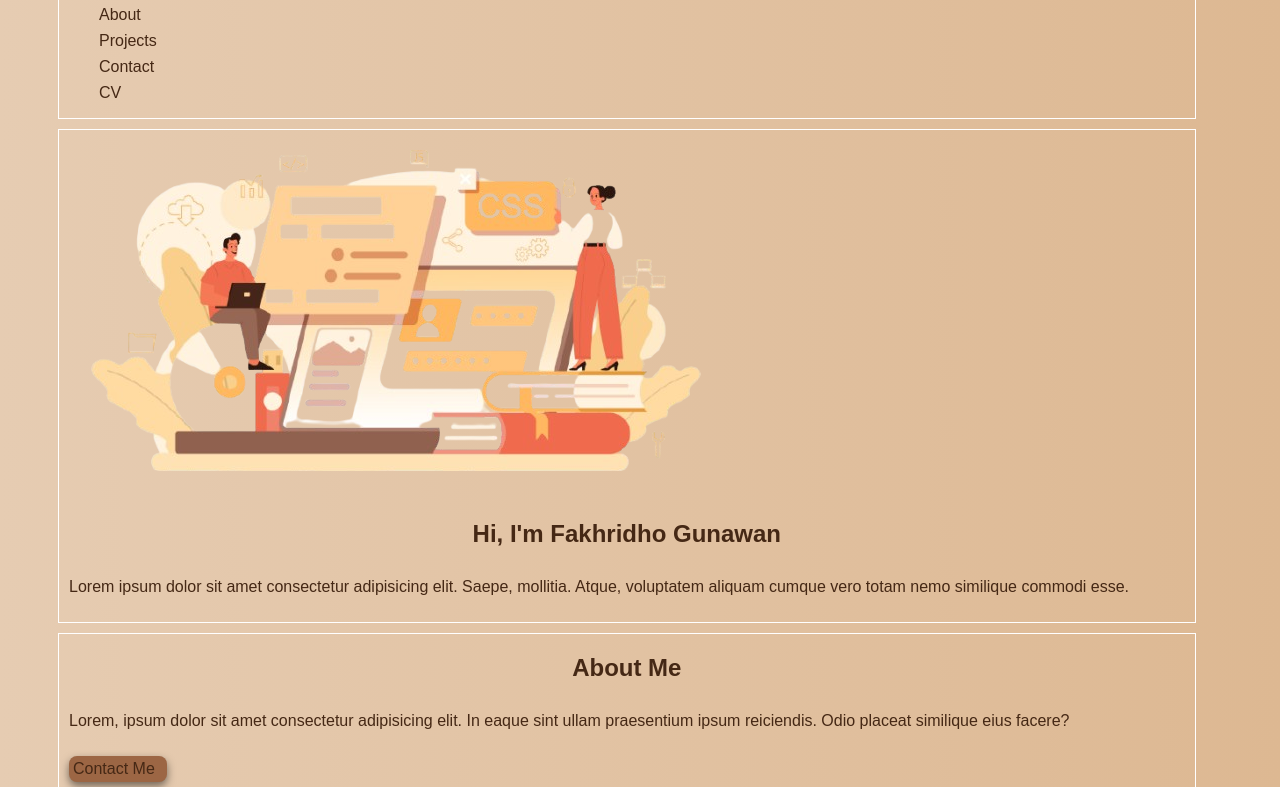
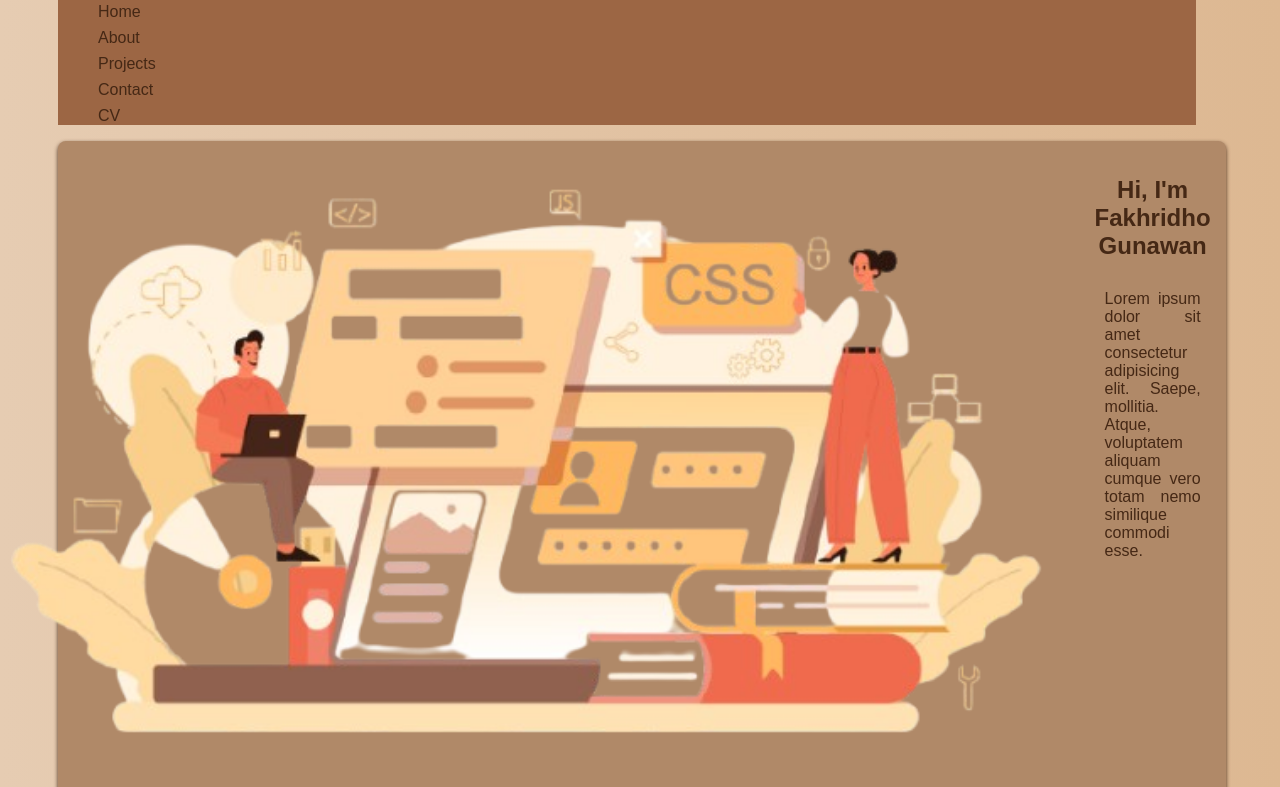
Before and after one commit to Revou-FSSE-Oct25/milestone-1-FakhridhoGunawan73, a plain HTML site: page index.html in a window 1280 px wide. Shown: the part 105-892 px from the top of the page. Drawn offline with Linux system fonts and the light colour scheme.

Commit message:
feat: modified: index.html and css

```diff
--- a/css/style.css
+++ b/css/style.css
@@ -8,6 +8,9 @@ a {
     text-decoration: none;
 }
 
+a:hover {
+    color: white;
+}
 
 ul li {
     list-style: none;
@@ -24,13 +27,37 @@ ul li {
 }
 
 header {
-    border: 1px solid white;
+    /* border: 1px solid white; */
     margin-bottom: 10px;
+    background-color: #9c6644;
 }
 
+/* .navbar {
+    background-color: #9c6644;
+    border-bottom: 1px solid #ddd;
+    padding: 15px 50px;
+    display: flex;
+    align-items: center;
+    width: 100%;
+    height: 65px;
+    z-index: 1000;
+
+    box-sizing: border-box;
+
+    position: sticky;
+    top: 0;
+}
+
+.navbar-menu ul {
+    display: flex;
+    justify-content: space-between;
+} */
+
 .home-section {
-    border: 1px solid white;
+    border-radius: 8px;
     margin-bottom: 10px;
+    padding: 10px;
+    box-shadow: 0 4px 8px 0 rgba(0, 0, 0, 0.5);
 }
 
 .sub-tittle {
@@ -42,15 +69,28 @@ header {
     text-align: justify;
 }
 
-.home-section img {
+/* .home-section img {
     max-width: 100%;
     height: auto;
     object-fit: cover;
-    display: flex;
+} */
+
+.image-section {
+    background-color: #b08968;
+    padding: 15px;
+    margin-bottom: 20px;
+    border-radius: 8px;
+    box-shadow: 0 2px 4px;
+    text-align: center;
+
 }
 
-.main-hero {
-    border: 1px solid white;
+.image-section img {
+    width: 100%;
+    height: auto;
+    object-fit: cover;
+    border-radius: 4px;
+    flex-shrink: 0;
 }
 
 .contact-section {
@@ -63,9 +103,9 @@ header {
 
 }
 
-.card-container {
+/* .card-container {
     border: 1px solid white;
-}
+} */
 
 .row {
     margin: 0 -5px;
@@ -79,13 +119,13 @@ header {
 }
 
 .card-item {
-    box-shadow: 0 4px 8px 0 rgba(0, 0, 0, 0.2);
     padding: 10px;
     width: 90%;
     margin: 10px 0 10px;
     text-align: center;
     background-color: #e6ccb2;
     border-radius: 8px;
+    box-shadow: 0 4px 8px 0 rgba(0, 0, 0, 0.2);
 
     box-sizing: border-box;
 }
@@ -136,4 +176,11 @@ footer ul {
         display: flex;
         justify-content: space-evenly;
     }
+
+    .image-section {
+        display: flex;
+        justify-content: flex-end;
+        width: 100%;
+        height: auto;
+    }
 }
--- a/index.html
+++ b/index.html
@@ -8,8 +8,8 @@
 </head>
 <body id="grad">
     <div class="container">
-        <header>
-            <a href="#">Fakhridho Gunawan</a>
+        <header class="navbar">
+            <h1><a href="#">Fakhridho Gunawan</a></h1>
             <div class="navbar-menu">
                 <nav>
                     <ul>
@@ -29,15 +29,17 @@
 
         <!-- ================Home================ -->
          <div class="flex">
-            <div class="home-section">
+            <!-- <div class="home-section"> -->
                 <article class="image-section">
                     <img src="asset/images/site_coding_4.png" alt="">
-                    <h2 class="sub-tittle">Hi, I'm Fakhridho Gunawan</h2>
-                    <p class="paragraph">Lorem ipsum dolor sit amet consectetur adipisicing elit. Saepe, mollitia. Atque, voluptatem aliquam cumque vero totam nemo similique commodi esse.</p>
+                    <div class="post-content">
+                        <h2 class="sub-tittle">Hi, I'm Fakhridho Gunawan</h2>
+                        <p class="paragraph">Lorem ipsum dolor sit amet consectetur adipisicing elit. Saepe, mollitia. Atque, voluptatem aliquam cumque vero totam nemo similique commodi esse.</p>
+                    </div>
                 </article>
-            </div>
+            <!-- </div> -->
             <div class="main-hero">
-                <h2 class="sub-tittle">About Me</h2>
+                <h2>About Me</h2>
                 <p class="paragraph">Lorem, ipsum dolor sit amet consectetur adipisicing elit. In eaque sint ullam praesentium ipsum reiciendis. Odio placeat similique eius facere?</p>
                 <div class="contact-section"><a href="">Contact Me</a></div>
             </div>
```
